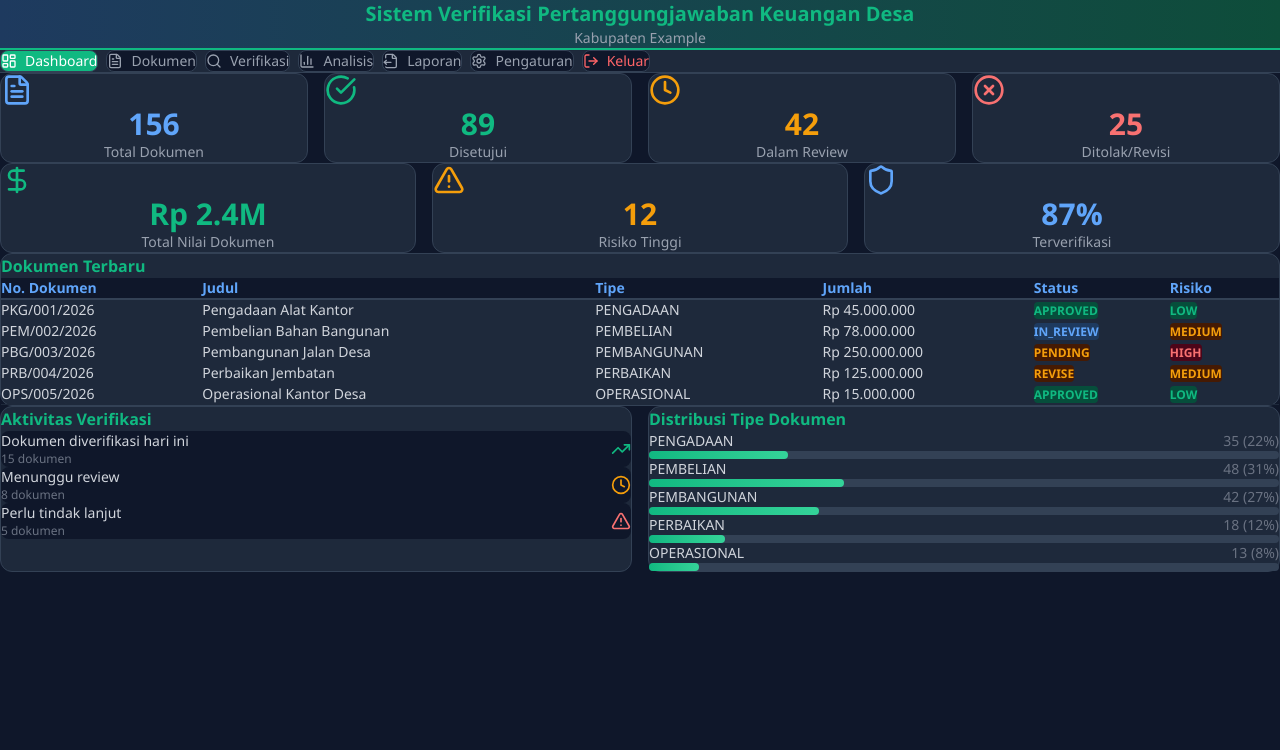
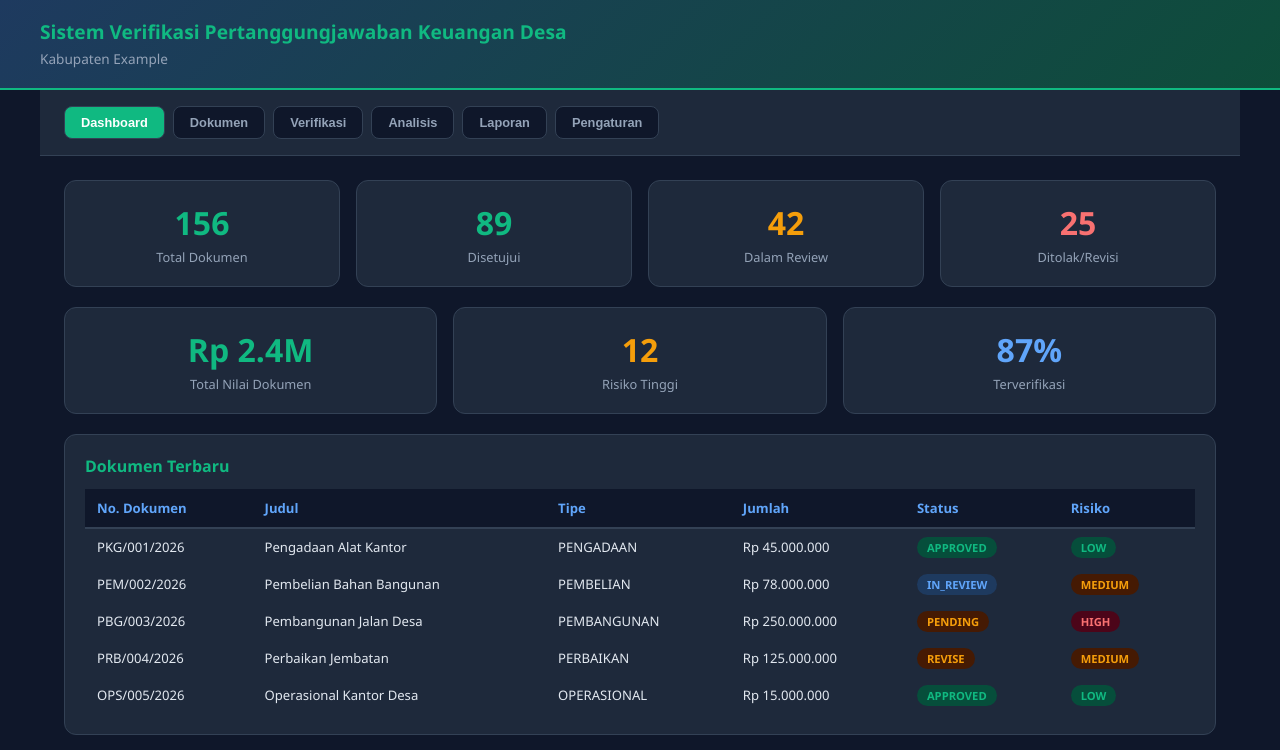
Before and after one commit to diskonnekted/verdes, a Next.js app: page /dashboard in a window 1280 px wide. Shown: the top 750 px of the page. Built offline with nearby package versions, Linux system fonts and the light colour scheme.

Commit message:
fix: perbaiki layout agar sesuai dengan reference HTML

```diff
--- a/app/(pages)/analysis/page.tsx
+++ b/app/(pages)/analysis/page.tsx
@@ -5,15 +5,7 @@ import Header from '@/components/Header';
 import Navigation from '@/components/Navigation';
 import Card from '@/components/Card';
 import StatCard from '@/components/StatCard';
-import {
-  AlertTriangle,
-  TrendingUp,
-  Shield,
-  ShieldAlert,
-  BarChart3,
-  PieChart,
-  Activity
-} from 'lucide-react';
+import { TrendingUp, BarChart3 } from 'lucide-react';
 
 export default function AnalysisPage() {
   const [activeTab, setActiveTab] = useState('analysis');
@@ -134,31 +126,16 @@ export default function AnalysisPage() {
         </div>
 
         {/* Risk Stats */}
-        <div className="grid grid-cols-1 sm:grid-cols-2 lg:grid-cols-4 gap-4 mb-6">
-          <StatCard
-            label="Risiko Rendah"
-            value={89}
-            icon={<Shield className="w-8 h-8" />}
-            color="green"
-          />
-          <StatCard
-            label="Risiko Sedang"
-            value={42}
-            icon={<Activity className="w-8 h-8" />}
-            color="blue"
-          />
-          <StatCard
-            label="Risiko Tinggi"
-            value={18}
-            icon={<AlertTriangle className="w-8 h-8" />}
-            color="yellow"
-          />
-          <StatCard
-            label="Risiko Kritis"
-            value={7}
-            icon={<ShieldAlert className="w-8 h-8" />}
-            color="red"
-          />
+        <div className="grid-3" style={{
+          display: 'grid',
+          gridTemplateColumns: 'repeat(4, 1fr)',
+          gap: '16px',
+          marginBottom: '20px',
+        }}>
+          <StatCard label="Risiko Rendah" value={89} color="#10b981" />
+          <StatCard label="Risiko Sedang" value={42} color="#60a5fa" />
+          <StatCard label="Risiko Tinggi" value={18} color="#f59e0b" />
+          <StatCard label="Risiko Kritis" value={7} color="#f87171" />
         </div>
 
         {/* Risk Distribution */}
--- a/app/(pages)/dashboard/page.tsx
+++ b/app/(pages)/dashboard/page.tsx
@@ -5,18 +5,8 @@ import Header from '@/components/Header';
 import Navigation from '@/components/Navigation';
 import StatCard from '@/components/StatCard';
 import Card from '@/components/Card';
-import Badge from '@/components/Button';
+import Badge from '@/components/Badge';
 import DataTable from '@/components/DataTable';
-import {
-  FileText,
-  CheckCircle,
-  AlertTriangle,
-  XCircle,
-  TrendingUp,
-  DollarSign,
-  Clock,
-  Shield
-} from 'lucide-react';
 
 // Dummy data
 const mockDocuments = [
@@ -27,12 +17,12 @@ const mockDocuments = [
   { id: 5, documentNumber: 'OPS/005/2026', title: 'Operasional Kantor Desa', type: 'OPERASIONAL', amount: 15000000, status: 'APPROVED', date: '2026-03-05', riskLevel: 'LOW' },
 ];
 
-const statusColors: any = {
-  APPROVED: 'success',
-  IN_REVIEW: 'info',
-  PENDING: 'warning',
-  REJECTED: 'error',
-  REVISE: 'warning',
+const formatCurrency = (value: number) => {
+  return new Intl.NumberFormat('id-ID', {
+    style: 'currency',
+    currency: 'IDR',
+    minimumFractionDigits: 0
+  }).format(value);
 };
 
 export default function DashboardPage() {
@@ -45,24 +35,22 @@ export default function DashboardPage() {
     {
       key: 'amount',
       label: 'Jumlah',
-      render: (value: number) => new Intl.NumberFormat('id-ID', { style: 'currency', currency: 'IDR', minimumFractionDigits: 0 }).format(value)
+      render: (value: number) => (
+        <span style={{ color: '#e2e8f0' }}>{formatCurrency(value)}</span>
+      )
     },
     {
       key: 'status',
       label: 'Status',
       render: (value: string) => {
         const variants: any = {
-          APPROVED: 'bg-[#064e3b] text-[#10b981]',
-          IN_REVIEW: 'bg-[#1e3a5f] text-[#60a5fa]',
-          PENDING: 'bg-[#451a03] text-[#f59e0b]',
-          REJECTED: 'bg-[#4c0519] text-[#f87171]',
-          REVISE: 'bg-[#451a03] text-[#f59e0b]',
+          APPROVED: 'ok',
+          IN_REVIEW: 'info',
+          PENDING: 'warn',
+          REJECTED: 'err',
+          REVISE: 'warn',
         };
-        return (
-          <span className={`px-2 py-1 rounded text-xs font-semibold ${variants[value]}`}>
-            {value}
-          </span>
-        );
+        return <Badge variant={variants[value]}>{value}</Badge>;
       }
     },
     {
@@ -70,74 +58,52 @@ export default function DashboardPage() {
       label: 'Risiko',
       render: (value: string) => {
         const variants: any = {
-          LOW: 'bg-[#064e3b] text-[#10b981]',
-          MEDIUM: 'bg-[#451a03] text-[#f59e0b]',
-          HIGH: 'bg-[#4c0519] text-[#f87171]',
-          CRITICAL: 'bg-[#4c0519] text-[#f87171]',
+          LOW: 'ok',
+          MEDIUM: 'warn',
+          HIGH: 'err',
+          CRITICAL: 'err',
         };
-        return (
-          <span className={`px-2 py-1 rounded text-xs font-semibold ${variants[value]}`}>
-            {value}
-          </span>
-        );
+        return <Badge variant={variants[value]}>{value}</Badge>;
       }
     },
   ];
 
   return (
-    <div className="min-h-screen bg-[#0f172a]">
+    <div style={{
+      minHeight: '100vh',
+      background: '#0f172a',
+    }}>
       <Header />
       <Navigation activeTab={activeTab} onTabChange={setActiveTab} />
 
-      <main className="max-w-7xl mx-auto p-6">
-        {/* Stats Grid */}
-        <div className="grid grid-cols-1 sm:grid-cols-2 lg:grid-cols-4 gap-4 mb-6">
-          <StatCard
-            label="Total Dokumen"
-            value={156}
-            icon={<FileText className="w-8 h-8" />}
-            color="blue"
-          />
-          <StatCard
-            label="Disetujui"
-            value={89}
-            icon={<CheckCircle className="w-8 h-8" />}
-            color="green"
-          />
-          <StatCard
-            label="Dalam Review"
-            value={42}
-            icon={<Clock className="w-8 h-8" />}
-            color="yellow"
-          />
-          <StatCard
-            label="Ditolak/Revisi"
-            value={25}
-            icon={<XCircle className="w-8 h-8" />}
-            color="red"
-          />
+      <div className="container" style={{
+        maxWidth: '1200px',
+        margin: '0 auto',
+        padding: '24px',
+      }}>
+        {/* Stats Grid - 4 columns */}
+        <div className="grid-3" style={{
+          display: 'grid',
+          gridTemplateColumns: 'repeat(4, 1fr)',
+          gap: '16px',
+          marginBottom: '20px',
+        }}>
+          <StatCard label="Total Dokumen" value={156} color="#10b981" />
+          <StatCard label="Disetujui" value={89} color="#10b981" />
+          <StatCard label="Dalam Review" value={42} color="#f59e0b" />
+          <StatCard label="Ditolak/Revisi" value={25} color="#f87171" />
         </div>
 
-        {/* Additional Stats */}
-        <div className="grid grid-cols-1 sm:grid-cols-3 gap-4 mb-6">
-          <StatCard
-            label="Total Nilai Dokumen"
-            value="Rp 2.4M"
-            icon={<DollarSign className="w-8 h-8" />}
-            color="green"
-          />
-          <StatCard
-            label="Risiko Tinggi"
-            value={12}
-            icon={<AlertTriangle className="w-8 h-8" />}
-            color="yellow"
-          />
-          <StatCard
-            label="Terverifikasi"
-            value="87%"
-            icon={<Shield className="w-8 h-8" />}
-            color="blue"
-          />
+        {/* Additional Stats - 3 columns */}
+        <div className="grid-3" style={{
+          display: 'grid',
+          gridTemplateColumns: 'repeat(3, 1fr)',
+          gap: '16px',
+          marginBottom: '20px',
+        }}>
+          <StatCard label="Total Nilai Dokumen" value="Rp 2.4M" color="#10b981" />
+          <StatCard label="Risiko Tinggi" value={12} color="#f59e0b" />
+          <StatCard label="Terverifikasi" value="87%" color="#60a5fa" />
         </div>
 
         {/* Recent Documents */}
@@ -145,36 +111,65 @@ export default function DashboardPage() {
           <DataTable columns={columns} data={mockDocuments} />
         </Card>
 
-        {/* Activity Summary */}
-        <div className="grid grid-cols-1 lg:grid-cols-2 gap-4 mt-6">
+        {/* Activity Summary - 2 columns */}
+        <div className="grid-2" style={{
+          display: 'grid',
+          gridTemplateColumns: '1fr 1fr',
+          gap: '16px',
+          marginTop: '16px',
+        }}>
           <Card title="Aktivitas Verifikasi">
-            <div className="space-y-3">
-              <div className="flex items-center justify-between p-3 bg-[#0f172a] rounded-lg">
+            <div style={{ display: 'flex', flexDirection: 'column', gap: '10px' }}>
+              <div style={{
+                display: 'flex',
+                alignItems: 'center',
+                justifyContent: 'space-between',
+                padding: '10px 14px',
+                background: '#0f172a',
+                borderRadius: '8px',
+                border: '1px solid #334155',
+              }}>
                 <div>
-                  <p className="text-sm text-gray-300">Dokumen diverifikasi hari ini</p>
-                  <p className="text-xs text-gray-500">15 dokumen</p>
+                  <p style={{ fontSize: '0.82rem', color: '#94a3b8', margin: 0 }}>Dokumen diverifikasi hari ini</p>
+                  <p style={{ fontSize: '0.75rem', color: '#64748b', margin: '2px 0 0' }}>15 dokumen</p>
                 </div>
-                <TrendingUp className="w-5 h-5 text-[#10b981]" />
+                <span style={{ fontSize: '1.2rem' }}>✓</span>
               </div>
-              <div className="flex items-center justify-between p-3 bg-[#0f172a] rounded-lg">
+              <div style={{
+                display: 'flex',
+                alignItems: 'center',
+                justifyContent: 'space-between',
+                padding: '10px 14px',
+                background: '#0f172a',
+                borderRadius: '8px',
+                border: '1px solid #334155',
+              }}>
                 <div>
-                  <p className="text-sm text-gray-300">Menunggu review</p>
-                  <p className="text-xs text-gray-500">8 dokumen</p>
+                  <p style={{ fontSize: '0.82rem', color: '#94a3b8', margin: 0 }}>Menunggu review</p>
+                  <p style={{ fontSize: '0.75rem', color: '#64748b', margin: '2px 0 0' }}>8 dokumen</p>
                 </div>
-                <Clock className="w-5 h-5 text-[#f59e0b]" />
+                <span style={{ fontSize: '1.2rem' }}>⏰</span>
               </div>
-              <div className="flex items-center justify-between p-3 bg-[#0f172a] rounded-lg">
+              <div style={{
+                display: 'flex',
+                alignItems: 'center',
+                justifyContent: 'space-between',
+                padding: '10px 14px',
+                background: '#0f172a',
+                borderRadius: '8px',
+                border: '1px solid #334155',
+              }}>
                 <div>
-                  <p className="text-sm text-gray-300">Perlu tindak lanjut</p>
-                  <p className="text-xs text-gray-500">5 dokumen</p>
+                  <p style={{ fontSize: '0.82rem', color: '#94a3b8', margin: 0 }}>Perlu tindak lanjut</p>
+                  <p style={{ fontSize: '0.75rem', color: '#64748b', margin: '2px 0 0' }}>5 dokumen</p>
                 </div>
-                <AlertTriangle className="w-5 h-5 text-[#f87171]" />
+                <span style={{ fontSize: '1.2rem' }}>⚠</span>
               </div>
             </div>
           </Card>
 
           <Card title="Distribusi Tipe Dokumen">
-            <div className="space-y-3">
+            <div style={{ display: 'flex', flexDirection: 'column', gap: '10px' }}>
               {[
                 { type: 'PENGADAAN', count: 35, percent: 22 },
                 { type: 'PEMBELIAN', count: 48, percent: 31 },
@@ -182,15 +177,29 @@ export default function DashboardPage() {
                 { type: 'PERBAIKAN', count: 18, percent: 12 },
                 { type: 'OPERASIONAL', count: 13, percent: 8 },
               ].map((item) => (
-                <div key={item.type} className="space-y-1">
-                  <div className="flex justify-between text-sm">
-                    <span className="text-gray-300">{item.type}</span>
-                    <span className="text-gray-500">{item.count} ({item.percent}%)</span>
+                <div key={item.type}>
+                  <div style={{
+                    display: 'flex',
+                    justifyContent: 'space-between',
+                    fontSize: '0.82rem',
+                    marginBottom: '4px',
+                  }}>
+                    <span style={{ color: '#94a3b8' }}>{item.type}</span>
+                    <span style={{ color: '#64748b' }}>{item.count} ({item.percent}%)</span>
                   </div>
-                  <div className="bg-[#334155] rounded-full h-2">
+                  <div style={{
+                    background: '#334155',
+                    borderRadius: '20px',
+                    height: '8px',
+                  }}>
                     <div
-                      className="bg-gradient-to-r from-[#10b981] to-[#34d399] h-2 rounded-full transition-all duration-1000"
-                      style={{ width: `${item.percent}%` }}
+                      style={{
+                        background: 'linear-gradient(90deg, #10b981, #34d399)',
+                        height: '8px',
+                        borderRadius: '20px',
+                        width: `${item.percent}%`,
+                        transition: 'width 1s',
+                      }}
                     />
                   </div>
                 </div>
@@ -198,7 +207,7 @@ export default function DashboardPage() {
             </div>
           </Card>
         </div>
-      </main>
+      </div>
     </div>
   );
 }
--- a/app/globals.css
+++ b/app/globals.css
@@ -1,10 +1,3 @@
-@import "tailwindcss";
-
-:root {
-  --background: #0f172a;
-  --foreground: #e2e8f0;
-}
-
 * {
   margin: 0;
   padding: 0;
@@ -12,9 +5,9 @@
 }
 
 body {
-  background: var(--background);
-  color: var(--foreground);
   font-family: 'Segoe UI', system-ui, -apple-system, sans-serif;
+  background: #0f172a;
+  color: #e2e8f0;
   min-height: 100vh;
 }
 
@@ -24,11 +17,13 @@ body {
     color: #000 !important;
   }
 
-  .no-print {
+  .header,
+  .nav {
     display: none !important;
   }
 
-  .print-only {
-    display: block !important;
+  .container {
+    padding: 0 !important;
+    max-width: 100% !important;
   }
 }
--- a/components/Badge.tsx
+++ b/components/Badge.tsx
@@ -2,19 +2,26 @@
 
 interface BadgeProps {
   children: React.ReactNode;
-  variant?: 'success' | 'warning' | 'error' | 'info';
+  variant?: 'ok' | 'warn' | 'err' | 'info';
 }
 
 export default function Badge({ children, variant = 'info' }: BadgeProps) {
   const variants = {
-    success: 'bg-[#064e3b] text-[#10b981]',
-    warning: 'bg-[#451a03] text-[#f59e0b]',
-    error: 'bg-[#4c0519] text-[#f87171]',
-    info: 'bg-[#1e3a5f] text-[#60a5fa]',
+    ok: { background: '#064e3b', color: '#10b981' },
+    warn: { background: '#451a03', color: '#f59e0b' },
+    err: { background: '#4c0519', color: '#f87171' },
+    info: { background: '#1e3a5f', color: '#60a5fa' },
   };
 
   return (
-    <span className={`px-3 py-1 rounded-full text-xs font-semibold ${variants[variant]}`}>
+    <span className="badge" style={{
+      padding: '3px 10px',
+      borderRadius: '20px',
+      fontSize: '0.7rem',
+      fontWeight: 600,
+      background: variants[variant].background,
+      color: variants[variant].color,
+    }}>
       {children}
     </span>
   );
--- a/components/Card.tsx
+++ b/components/Card.tsx
@@ -4,15 +4,29 @@ interface CardProps {
   title?: string;
   children: React.ReactNode;
   className?: string;
+  style?: React.CSSProperties;
 }
 
-export default function Card({ title, children, className = '' }: CardProps) {
+export default function Card({ title, children, className = '', style = {} }: CardProps) {
   return (
-    <div className={`bg-[#1e293b] border border-[#334155] rounded-xl p-5 ${className}`}>
+    <div className={`card ${className}`} style={{
+      background: '#1e293b',
+      border: '1px solid #334155',
+      borderRadius: '12px',
+      padding: '20px',
+      marginBottom: '16px',
+      ...style,
+    }}>
       {title && (
-        <div className="flex items-center gap-2 mb-3">
-          <h3 className="text-base font-semibold text-[#10b981]">{title}</h3>
-        </div>
+        <div className="card-title" style={{
+          fontSize: '1rem',
+          fontWeight: 600,
+          color: '#10b981',
+          marginBottom: '12px',
+          display: 'flex',
+          alignItems: 'center',
+          gap: '8px',
+        }}>{title}</div>
       )}
       {children}
     </div>
--- a/components/DataTable.tsx
+++ b/components/DataTable.tsx
@@ -4,6 +4,7 @@ interface DataTableProps {
   columns: Array<{
     key: string;
     label: string;
+    width?: string;
     render?: (value: any, row: any) => React.ReactNode;
   }>;
   data: any[];
@@ -12,14 +13,26 @@ interface DataTableProps {
 
 export default function DataTable({ columns, data, onRowClick }: DataTableProps) {
   return (
-    <div className="overflow-x-auto">
-      <table className="w-full border-collapse text-sm">
+    <div style={{ overflowX: 'auto' }}>
+      <table style={{
+        width: '100%',
+        borderCollapse: 'collapse',
+        fontSize: '0.82rem',
+      }}>
         <thead>
-          <tr className="bg-[#0f172a]">
+          <tr>
             {columns.map((col) => (
               <th
                 key={col.key}
-                className="px-3 py-2.5 text-left text-[#60a5fa] font-semibold border-b-2 border-[#334155]"
+                style={{
+                  background: '#0f172a',
+                  padding: '10px 12px',
+                  textAlign: 'left',
+                  color: '#60a5fa',
+                  fontWeight: 600,
+                  borderBottom: '2px solid #334155',
+                  width: col.width,
+                }}
               >
                 {col.label}
               </th>
@@ -31,10 +44,20 @@ export default function DataTable({ columns, data, onRowClick }: DataTableProps)
             <tr
               key={idx}
               onClick={() => onRowClick?.(row)}
-              className="border-b border-[#1e293b] hover:bg-[#0f172a40] cursor-pointer"
+              style={{
+                cursor: onRowClick ? 'pointer' : 'default',
+              }}
             >
               {columns.map((col) => (
-                <td key={col.key} className="px-3 py-2.5 text-gray-300">
+                <td
+                  key={col.key}
+                  style={{
+                    padding: '9px 12px',
+                    borderBottom: '1px solid #1e293b',
+                    verticalAlign: 'top',
+                    color: '#e2e8f0',
+                  }}
+                >
                   {col.render ? col.render(row[col.key], row) : row[col.key]}
                 </td>
               ))}
@@ -43,7 +66,16 @@ export default function DataTable({ columns, data, onRowClick }: DataTableProps)
         </tbody>
       </table>
       {data.length === 0 && (
-        <div className="text-center py-8 text-gray-500 text-sm">
+        <div style={{
+          textAlign: 'center',
+          padding: '20px',
+          color: '#64748b',
+          fontSize: '0.82rem',
+          background: '#0f172a',
+          border: '1px dashed #334155',
+          borderRadius: '8px',
+          marginTop: '12px',
+        }}>
           Tidak ada data
         </div>
       )}
--- a/components/Header.tsx
+++ b/components/Header.tsx
@@ -10,13 +10,29 @@ export default function Header({
   subtitle = "Kabupaten Example"
 }: HeaderProps) {
   return (
-    <header className="bg-gradient-to-r from-[#1e3a5f] to-[#0e4d3a] border-b-2 border-[#10b981] overflow-hidden">
-      <div className="flex items-center justify-center gap-4 p-4">
-        <div className="text-center flex-1">
-          <h1 className="text-xl font-bold text-[#10b981] m-0">{title}</h1>
-          <p className="text-gray-400 text-sm mt-1">{subtitle}</p>
-        </div>
+    <div className="header" style={{
+      background: 'linear-gradient(135deg, #1e3a5f, #0e4d3a)',
+      borderBottom: '2px solid #10b981',
+      overflow: 'hidden',
+      padding: '20px 24px',
+    }}>
+      <div style={{
+        maxWidth: '1200px',
+        margin: '0 auto',
+      }}>
+        <h1 style={{
+          fontSize: '1.2rem',
+          color: '#10b981',
+          fontWeight: 700,
+          lineHeight: 1.3,
+          margin: 0,
+        }}>{title}</h1>
+        <p style={{
+          color: '#94a3b8',
+          fontSize: '0.85rem',
+          marginTop: '4px',
+        }}>{subtitle}</p>
       </div>
-    </header>
+    </div>
   );
 }
--- a/components/Navigation.tsx
+++ b/components/Navigation.tsx
@@ -1,15 +1,6 @@
 'use client';
 
 import { useState } from 'react';
-import {
-  LayoutDashboard,
-  FileText,
-  Search,
-  BarChart3,
-  FileOutput,
-  Settings,
-  LogOut
-} from 'lucide-react';
 
 interface NavigationProps {
   activeTab: string;
@@ -17,38 +8,45 @@ interface NavigationProps {
 }
 
 const navItems = [
-  { id: 'dashboard', label: 'Dashboard', icon: LayoutDashboard },
-  { id: 'documents', label: 'Dokumen', icon: FileText },
-  { id: 'verification', label: 'Verifikasi', icon: Search },
-  { id: 'analysis', label: 'Analisis', icon: BarChart3 },
-  { id: 'reports', label: 'Laporan', icon: FileOutput },
-  { id: 'settings', label: 'Pengaturan', icon: Settings },
+  { id: 'dashboard', label: 'Dashboard' },
+  { id: 'documents', label: 'Dokumen' },
+  { id: 'verification', label: 'Verifikasi' },
+  { id: 'analysis', label: 'Analisis' },
+  { id: 'reports', label: 'Laporan' },
+  { id: 'settings', label: 'Pengaturan' },
 ];
 
 export default function Navigation({ activeTab, onTabChange }: NavigationProps) {
   return (
-    <nav className="flex gap-2 p-4 bg-[#1e293b] border-b border-[#334155] flex-wrap">
-      {navItems.map((item) => {
-        const Icon = item.icon;
-        return (
-          <button
-            key={item.id}
-            onClick={() => onTabChange(item.id)}
-            className={`flex items-center gap-2 px-4 py-2 border border-[#334155] rounded-lg cursor-pointer text-sm transition-all duration-200 ${
-              activeTab === item.id
-                ? 'bg-[#10b981] text-white border-[#10b981]'
-                : 'bg-[#0f172a] text-gray-400 hover:bg-[#334155]'
-            }`}
-          >
-            <Icon className="w-4 h-4" />
-            <span>{item.label}</span>
-          </button>
-        );
-      })}
-      <button className="flex items-center gap-2 px-4 py-2 border border-[#334155] rounded-lg cursor-pointer text-sm transition-all duration-200 bg-[#0f172a] text-red-400 hover:bg-red-900 ml-auto">
-        <LogOut className="w-4 h-4" />
-        <span>Keluar</span>
-      </button>
-    </nav>
+    <div className="nav" style={{
+      display: 'flex',
+      gap: '8px',
+      padding: '16px 24px',
+      background: '#1e293b',
+      borderBottom: '1px solid #334155',
+      flexWrap: 'wrap',
+      maxWidth: '1200px',
+      margin: '0 auto',
+    }}>
+      {navItems.map((item) => (
+        <button
+          key={item.id}
+          onClick={() => onTabChange(item.id)}
+          style={{
+            padding: '8px 16px',
+            border: '1px solid #334155',
+            background: activeTab === item.id ? '#10b981' : '#0f172a',
+            color: activeTab === item.id ? '#fff' : '#94a3b8',
+            borderRadius: '8px',
+            cursor: 'pointer',
+            fontSize: '0.8rem',
+            transition: 'all 0.2s',
+            fontWeight: 600,
+          }}
+        >
+          {item.label}
+        </button>
+      ))}
+    </div>
   );
 }
--- a/components/StatCard.tsx
+++ b/components/StatCard.tsx
@@ -3,23 +3,28 @@
 interface StatCardProps {
   label: string;
   value: number | string;
-  icon: React.ReactNode;
-  color?: 'green' | 'blue' | 'yellow' | 'red';
+  color?: string;
 }
 
-export default function StatCard({ label, value, icon, color = 'green' }: StatCardProps) {
-  const colorClasses = {
-    green: 'text-[#10b981]',
-    blue: 'text-[#60a5fa]',
-    yellow: 'text-[#f59e0b]',
-    red: 'text-[#f87171]',
-  };
-
+export default function StatCard({ label, value, color = '#10b981' }: StatCardProps) {
   return (
-    <div className="bg-[#1e293b] border border-[#334155] rounded-xl p-5 text-center">
-      <div className={`${colorClasses[color]} mb-2`}>{icon}</div>
-      <div className={`text-3xl font-bold ${colorClasses[color]}`}>{value}</div>
-      <div className="text-gray-400 text-sm mt-2">{label}</div>
+    <div className="stat-box" style={{
+      background: '#1e293b',
+      border: '1px solid #334155',
+      borderRadius: '12px',
+      padding: '20px',
+      textAlign: 'center',
+    }}>
+      <div style={{
+        fontSize: '2rem',
+        fontWeight: 700,
+        color: color,
+      }}>{value}</div>
+      <div style={{
+        color: '#94a3b8',
+        fontSize: '0.8rem',
+        marginTop: '4px',
+      }}>{label}</div>
     </div>
   );
 }
```
Also changed, not shown: public/desa.png (added), public/logo.png (added).
